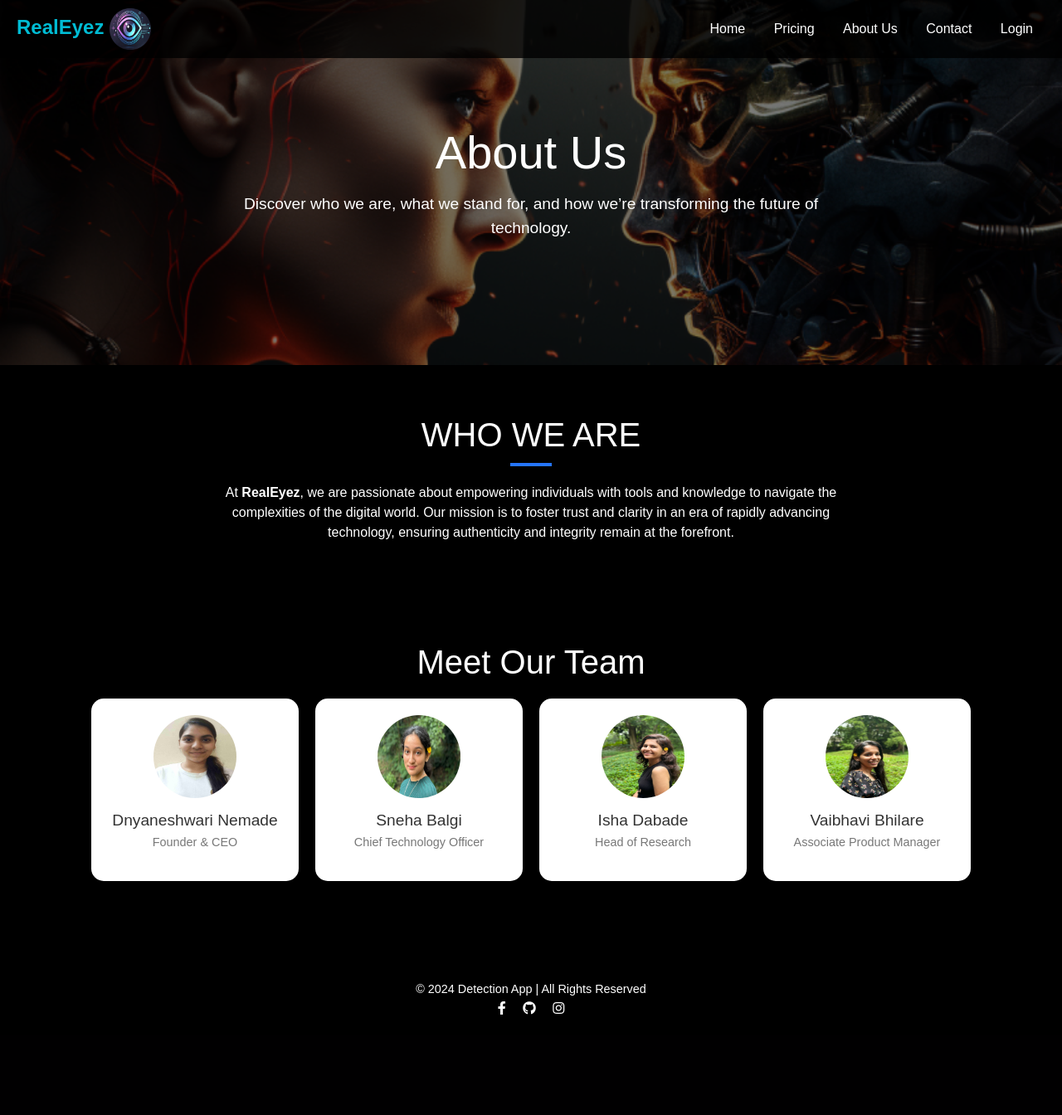
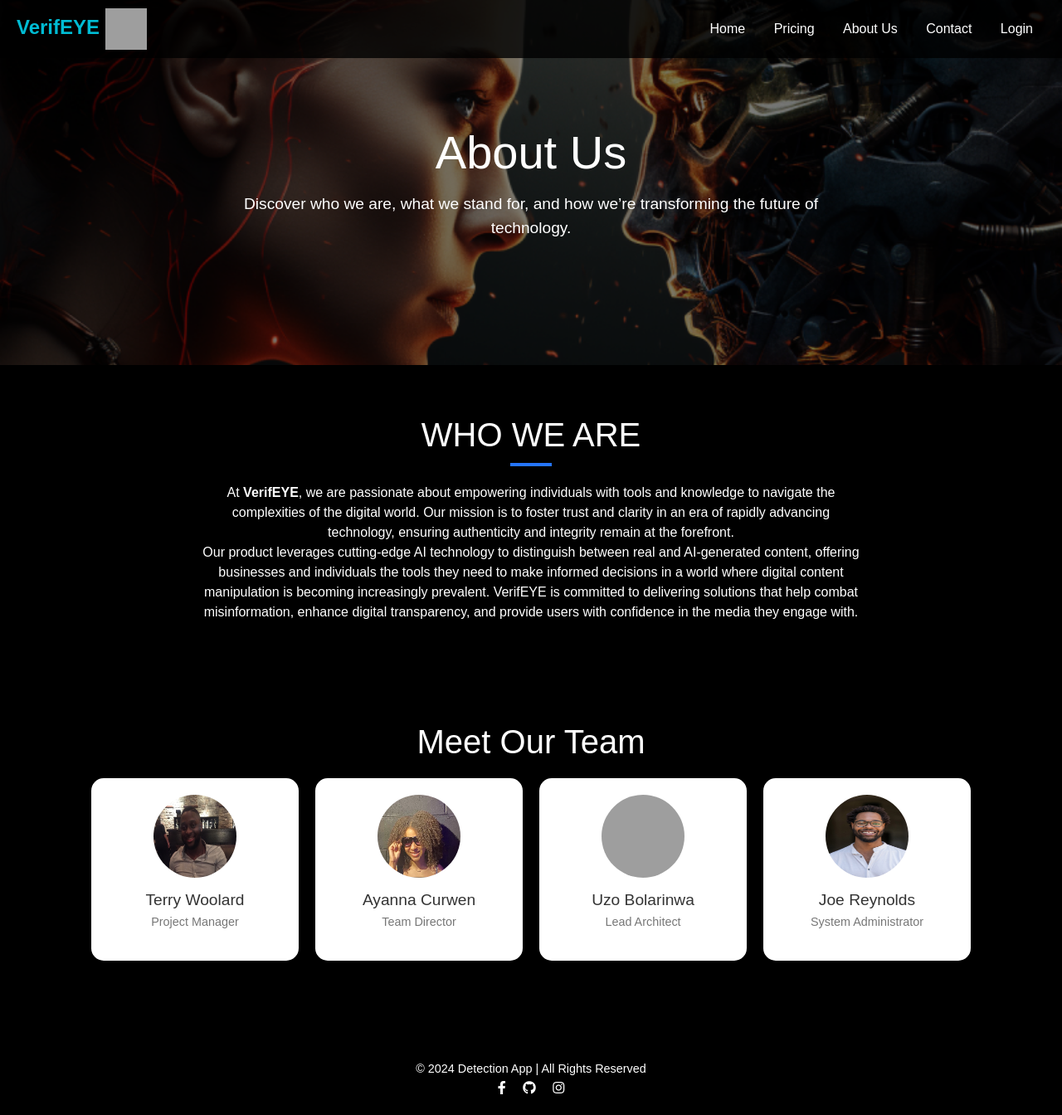
Before and after one commit to Team-VerifEyez/RealEyez, a Django app: page /about/ in a window 1280 px wide. Shown: the whole page at 83% size. Before the commit the page ends 1223 px from the top, so only its background shows below. Run offline with Django 5.2, Linux system fonts and the light colour scheme; parts of the project's set-up code (start-up, migrations or seed data) failed here and were passed over; some libraries are stand-ins or nearby versions; grey boxes are pictures that could not be loaded.

Commit message:
updated website

```diff
--- a/detection/templates/about.html
+++ b/detection/templates/about.html
@@ -217,8 +217,8 @@
 </head>
 <body>
     <header>
-        <div class="logo">RealEyez
-            <img src="{% static 'images/logo.png' %}" alt="RealEyez Logo" class="logo" style="width: 50px; height: 50px;" />
+        <div class="logo">VerifEYE
+            <img src="{% static 'images/verifeye_logo.png' %}" alt="VerifEYE Logo" class="logo" style="width: 50px; height: 50px;" />
         </div>
         <nav>
             <a href="/">Home</a>
@@ -242,8 +242,12 @@
     <section class="about-content">
         <h2>Who We Are</h2>
         <p>
-            At <strong>RealEyez</strong>, we are passionate about empowering individuals with tools and knowledge to navigate the complexities of the digital world.
+            At <strong>VerifEYE</strong>, we are passionate about empowering individuals with tools and knowledge to navigate the complexities of the digital world.
             Our mission is to foster trust and clarity in an era of rapidly advancing technology, ensuring authenticity and integrity remain at the forefront.
+        </p>
+        <p>
+            Our product leverages cutting-edge AI technology to distinguish between real and AI-generated content, offering businesses and individuals the tools they need to make informed decisions in a world where digital content manipulation is becoming increasingly prevalent.
+            VerifEYE is committed to delivering solutions that help combat misinformation, enhance digital transparency, and provide users with confidence in the media they engage with.
         </p>
     </section>
 
@@ -253,27 +257,27 @@
         <div class="team-profiles">
             <!-- Profile 1 -->
             <div class="profile">
-                <img src="{% static 'images/dnyaneshwari.jpg' %}" alt="Team Member">
-                <h3>Dnyaneshwari Nemade</h3>
-                <p>Founder & CEO</p>
+                <img src="{% static 'images/terry.jpg' %}" alt="Team Member">
+                <h3>Terry Woolard</h3>
+                <p>Project Manager</p>
             </div>
             <!-- Profile 2 -->
             <div class="profile">
-                <img src="{% static 'images/sneha.jpg' %}" alt="Team Member">
-                <h3>Sneha Balgi</h3>
-                <p>Chief Technology Officer</p>
+                <img src="{% static 'images/ayanna.jpg' %}" alt="Team Member">
+                <h3>Ayanna Curwen</h3>
+                <p>Team Director</p>
             </div>
             <!-- Profile 3 -->
             <div class="profile">
-                <img src="{% static 'images/isha.jpg' %}" alt="Team Member">
-                <h3>Isha Dabade</h3>
-                <p>Head of Research</p>
+                <img src="{% static 'images/uzo.jpg' %}" alt="Team Member">
+                <h3>Uzo Bolarinwa</h3>
+                <p>Lead Architect</p>
             </div>
             <!-- Profile 4 -->
             <div class="profile">
-                <img src="{% static 'images/vaibhavi.jpg' %}" alt="Team Member">
-                <h3>Vaibhavi Bhilare</h3>
-                <p>Associate Product Manager</p>
+                <img src="{% static 'images/joe.jpg' %}" alt="Team Member">
+                <h3>Joe Reynolds</h3>
+                <p>System Administrator</p>
             </div>
         </div>
     </section>
```
Also changed, not shown: detection/static/images/ayanna.jpg (added), detection/static/images/joe.jpg (added), detection/static/images/terry.jpg (added).
